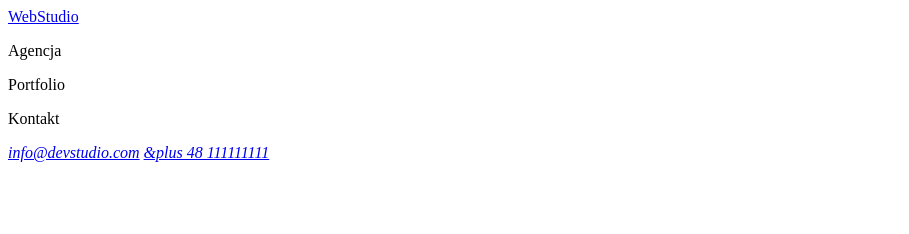
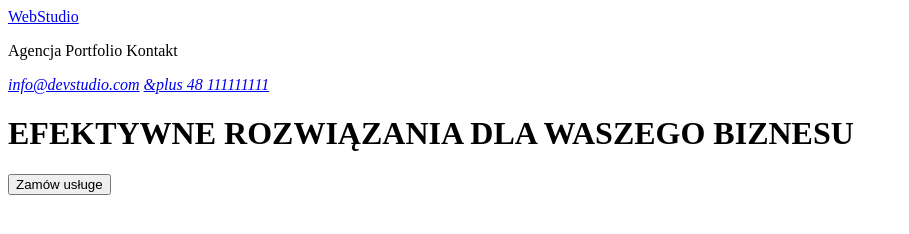
Before and after one commit to EwaOrman/goit-markup-hw-01, a plain HTML site: page indeks.html in a window 1280 px wide. Shown: the whole page, without its empty margins (0-909 px from the left). Drawn offline with Linux system fonts and the light colour scheme.

Commit message:
wprowadzenie nagłówka h1 i przycisku

```diff
--- a/indeks.html
+++ b/indeks.html
@@ -10,9 +10,7 @@
     <header>
         <nav>
             <a href="https://web-studio.pl"> WebStudio</a>
-            <p>Agencja </p>
-            <p>Portfolio</p>
-            <p>Kontakt</p>
+            <p>Agencja Portfolio Kontakt </p>
         </nav>
         <address>
             <a href="mailto:info@devstudio.com">info@devstudio.com</a>
@@ -20,6 +18,10 @@
           </address>
 
     </header>
+    <main>
+        <h1>EFEKTYWNE ROZWIĄZANIA DLA WASZEGO BIZNESU</h1>
+        <button type="button">Zamów usługe</button>
 
+    </main>
 </body>
 </html>
```
